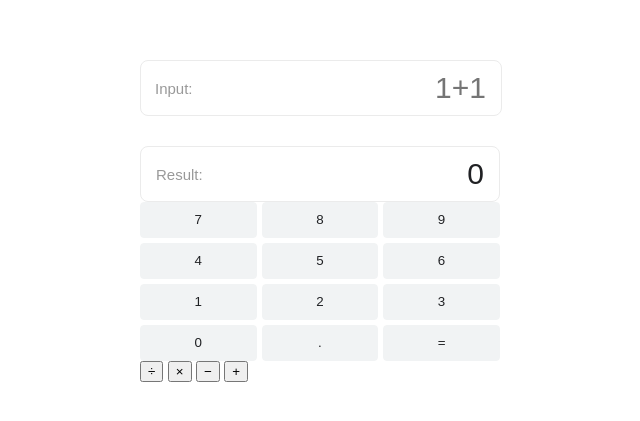
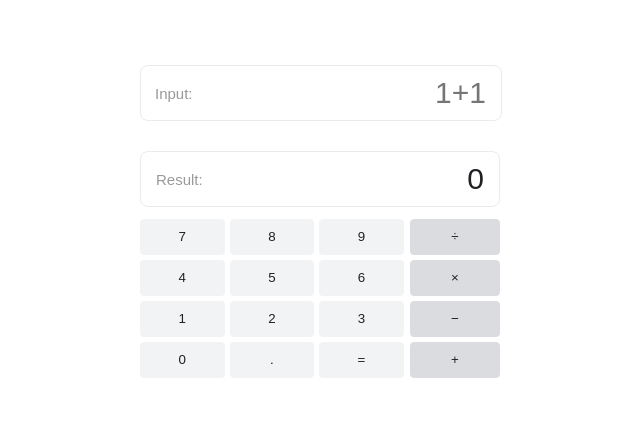
Before and after one commit to malik-xs/Calculator, a plain HTML site: page index.html in a window 1280 px wide. Shown: the part 179-600 px from the top of the page, without its empty margins (320-960 px from the left). Drawn offline with Linux system fonts and the light colour scheme.

Commit message:
update: ui

```diff
--- a/assets/css/calculator.css
+++ b/assets/css/calculator.css
@@ -66,18 +66,41 @@ body {
     transform: translateY(-50%);
 }
 
+.calc--btns {
+    display: flex;
+    padding-top: 12px;
+}
+
 .calc--nums {
-	display: flex;
+	display: inline-flex;
 	flex-wrap: wrap;
+	flex: 0 0 270px;
 	gap: 5px;
 }
 
-.calc--num {
-	flex: 0 0 32.4%;
+.calc--num,
+.calc--operator {
 	padding: 9px 0px 10px;
 	color: #202124;
 	background-color: #f1f3f4;
 	border: 1px solid #f1f3f4;
 	border-radius: 4px;
 	cursor: pointer;
+	outline: 0;
 }
+
+.calc--num {
+    flex: 0 0 31.33%;
+}
+
+.calc--operators {
+    display: inline-flex;
+    flex-direction: column;
+    width: 100%;
+    gap: 5px;
+}
+
+.calc--operator {
+    background-color: #dadce0;
+    border-color: #dadce0;
+}
```
